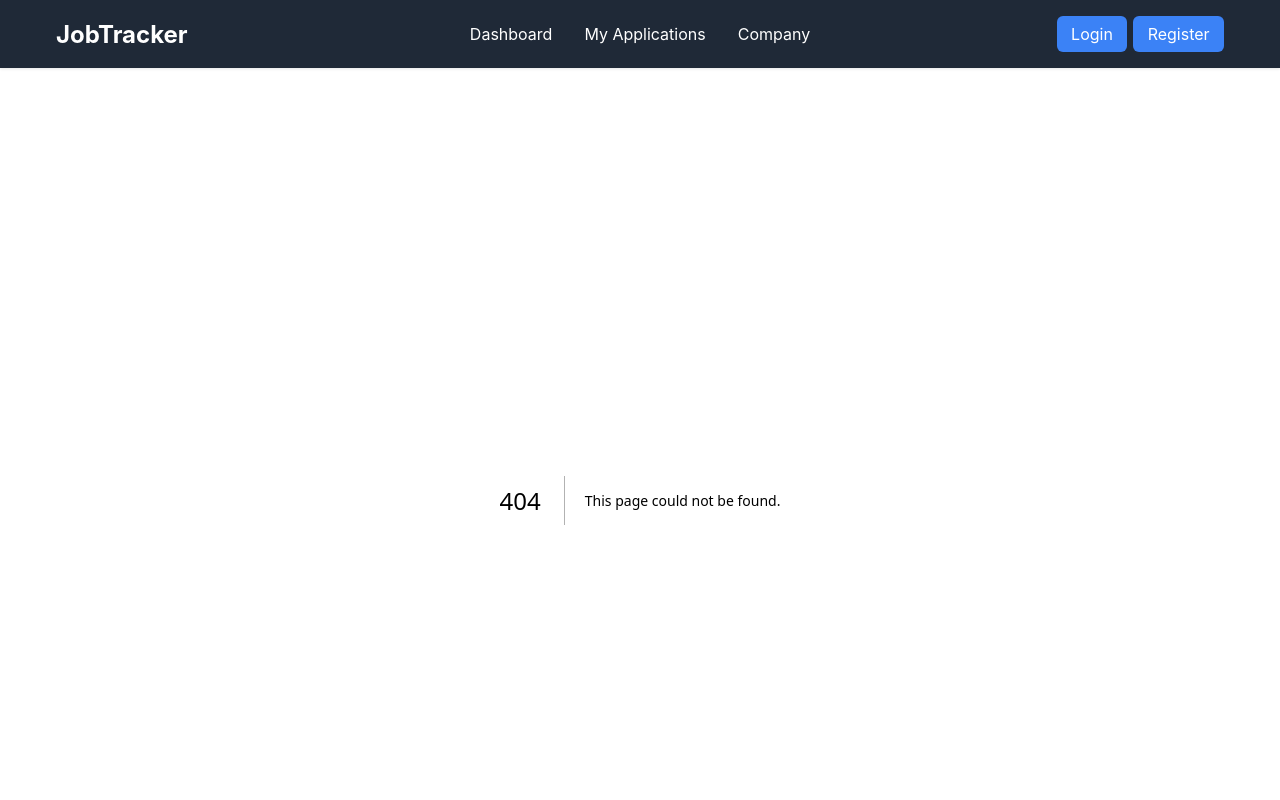
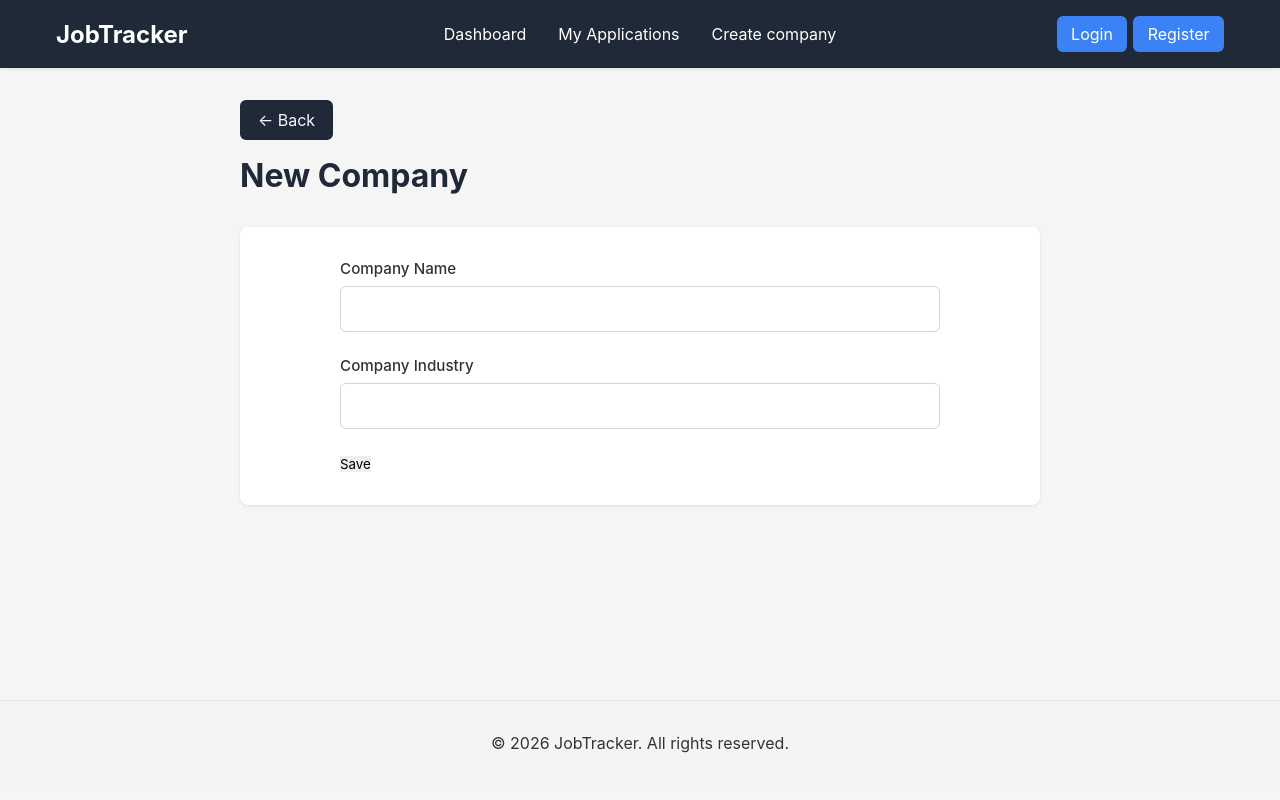
Before and after one commit to RodaMrtnz/JobTracker, a Next.js app in the folder frontend/: page /companies/new in a window 1280 px wide. Before the commit this address had no page. Shown: the top 800 px of the page. Built offline with nearby package versions, Linux system fonts and the light colour scheme; no server answers.

Commit message:
Company form + service + new page, fixed the issue where creating a company said failed to fetch when you weren't logged

```diff
--- a/frontend/jsconfig.json
+++ b/frontend/jsconfig.json
@@ -2,7 +2,7 @@
   "compilerOptions": {
     "baseUrl": ".",
     "paths": {
-      "@/*": ["./src/*"]
+      "@/*": ["src/*"]
     }
   }
 }
--- /dev/null
+++ b/frontend/src/app/companies/new/page.jsx
@@ -0,0 +1 @@
+export { default } from '../page';
--- /dev/null
+++ b/frontend/src/app/companies/page.jsx
@@ -0,0 +1,43 @@
+'use client';
+
+import { useRouter } from 'next/navigation';
+import { useState } from 'react';
+import Link from 'next/link';
+import CompanyForm from '@/components/CompanyForm';
+import companiesService from '@/app/services/companiesService';
+
+
+export default function NewCompanyPage() {
+  const router = useRouter();
+
+  const [submitError, setSubmitError] = useState(null);
+  const [saving, setSaving] = useState(false);
+
+  const handleSubmit = async (formData) => {
+    try {
+      setSubmitError(null);
+      setSaving(true);
+
+      const data = await companiesService.create(formData);
+
+      // tu service devuelve { id, name, industry, message }
+      router.push(`/companies/${data.id}`);
+    } catch (err) {
+      setSubmitError(err?.message || 'Error creating company');
+    } finally {
+      setSaving(false);
+    }
+  };
+
+  return (
+    <div className="app-detail-container">
+      <Link href="/" className="app-detail-back-link">← Back</Link>
+
+      <h1 className="app-detail-title">New Company</h1>
+
+      <div className="app-detail-form-wrapper">
+        <CompanyForm onSubmit={handleSubmit} error={submitError} loading={saving} />
+      </div>
+    </div>
+  );
+}
--- /dev/null
+++ b/frontend/src/app/services/companiesService.js
@@ -0,0 +1,73 @@
+const API_BASE_URL = process.env.NEXT_PUBLIC_API_URL || '';
+
+const getAuthToken = () => {
+  if (typeof window === 'undefined') return null;
+  return localStorage.getItem('token');
+};
+
+const getAuthHeaders = () => {
+  const token = getAuthToken();
+  return token ? { Authorization: `Bearer ${token}` } : {};
+};
+
+const parseJsonSafe = async (res) => {
+  try {
+    return await res.json();
+  } catch {
+    return null;
+  }
+};
+
+const companiesService = {
+  async create(companyData) {
+    if (!getAuthToken()) {
+      throw new Error('Debes iniciar sesión para crear una empresa');
+    }
+
+    const res = await fetch(`${API_BASE_URL}/api/companies`, {
+      method: 'POST',
+      headers: {
+        'Content-Type': 'application/json',
+        ...getAuthHeaders(),
+      },
+      credentials: 'include',
+      body: JSON.stringify(companyData),
+    });
+
+    const data = await parseJsonSafe(res);
+    if (!res.ok) throw new Error(data?.error || 'Error creating company');
+    return data;
+  },
+
+  async getById(id) {
+    const res = await fetch(`${API_BASE_URL}/api/companies/${id}`, {
+      credentials: 'include',
+    });
+
+    const data = await parseJsonSafe(res);
+    if (!res.ok) throw new Error(data?.error || 'Company not found');
+    return data;
+  },
+
+  async updateById(id, updateData) {
+    if (!getAuthToken()) {
+      throw new Error('Debes iniciar sesión para editar una empresa');
+    }
+
+    const res = await fetch(`${API_BASE_URL}/api/companies/${id}`, {
+      method: 'PUT',
+      headers: {
+        'Content-Type': 'application/json',
+        ...getAuthHeaders(),
+      },
+      credentials: 'include',
+      body: JSON.stringify(updateData),
+    });
+
+    const data = await parseJsonSafe(res);
+    if (!res.ok) throw new Error(data?.error || 'Error updating company');
+    return data;
+  },
+};
+
+export default companiesService;
--- /dev/null
+++ b/frontend/src/components/CompanyForm.jsx
@@ -0,0 +1,67 @@
+'use client';
+
+import { useEffect, useState } from 'react';
+
+export default function CompanyForm({
+  onSubmit,
+  initialData = null,
+  loading = false,
+  error = null,
+}) {
+  const [formData, setFormData] = useState({ name: '', industry: '' });
+
+  useEffect(() => {
+    if (initialData) {
+      setFormData({
+        name: initialData?.name || '',
+        industry: initialData?.industry || '',
+      });
+    }
+  }, [initialData]);
+
+  const handleChange = (e) => {
+    const { name, value } = e.target;
+    setFormData((prev) => ({ ...prev, [name]: value }));
+  };
+
+  const handleSubmit = async (e) => {
+    e.preventDefault();
+    await onSubmit(formData);
+  };
+
+  return (
+    <form onSubmit={handleSubmit} className="app-form">
+      {error && <div className="form-error">{error}</div>}
+
+      <div className="form-group">
+        <label htmlFor="name" className="form-label">Company Name</label>
+        <input
+          id="name"
+          name="name"
+          value={formData.name}
+          onChange={handleChange}
+          required
+          className="form-control"
+          disabled={loading}
+        />
+      </div>
+
+      <div className="form-group">
+        <label htmlFor="industry" className="form-label">Company Industry</label>
+        <input
+          id="industry"
+          name="industry"
+          value={formData.industry}
+          onChange={handleChange}
+          required
+          className="form-control"
+          disabled={loading}
+        />
+      </div>
+
+      <button type="submit" className="app-detail-save-button" disabled={loading}>
+        {loading ? 'Saving...' : 'Save'}
+      </button>
+    </form>
+  );
+}
--- a/frontend/src/components/Navbar.jsx
+++ b/frontend/src/components/Navbar.jsx
@@ -7,12 +7,12 @@ export default function Navbar() {
   return (
     <nav className="navbar">
       <div className="navbar-content">
-        {/* LEFT */}
+
         <Link href="/" className="navbar-logo">
           JobTracker
         </Link>
 
-        {/* CENTER */}
+
         <div className="navbar-links navbar-links-center">
           <Link href="/dashboard" className="navbar-link">
             Dashboard
@@ -22,8 +22,8 @@ export default function Navbar() {
             My Applications
           </Link>
 
-          <Link href="/company" className="navbar-link">
-            Company
+          <Link href="/companies/new" className="navbar-link">
+            Create company
           </Link>
         </div>
 
```
Also changed, not shown: frontend/src/app/companies/[id]/page.jsx (added, +119 -0 lines).
